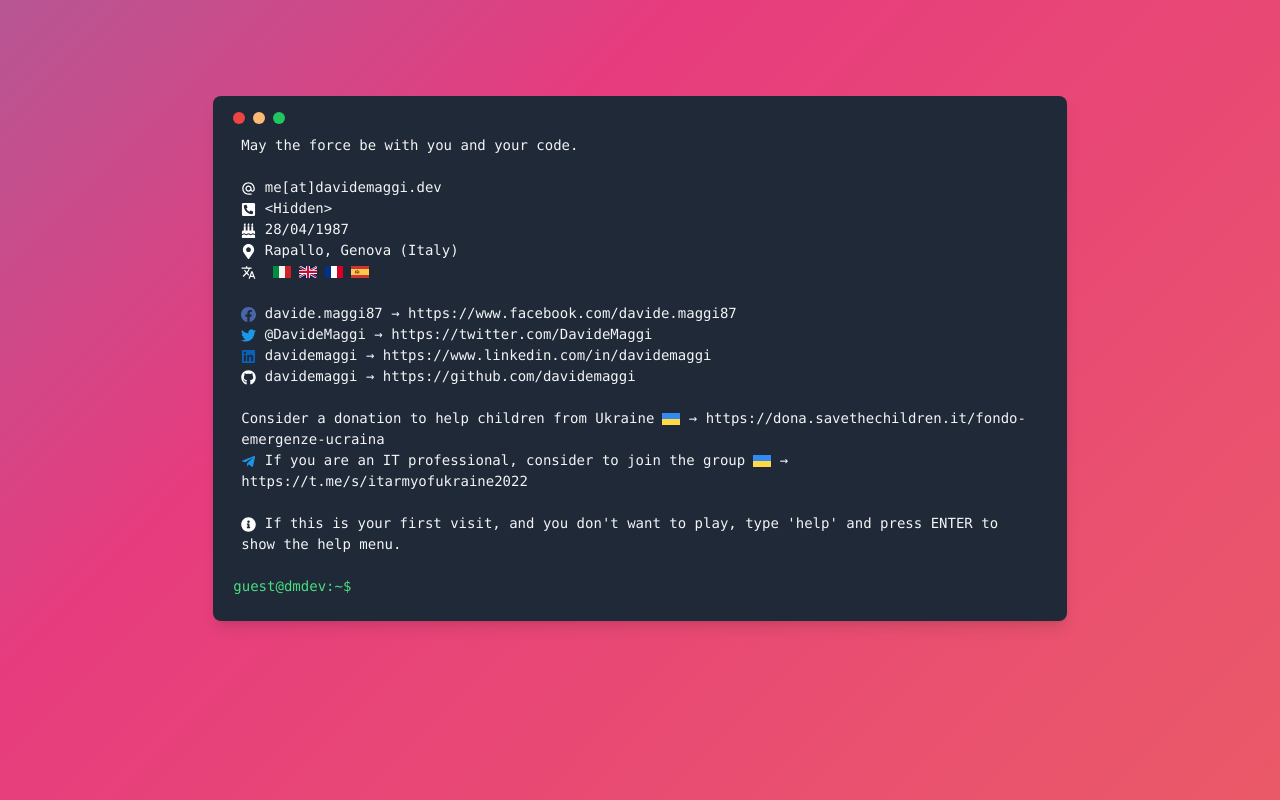
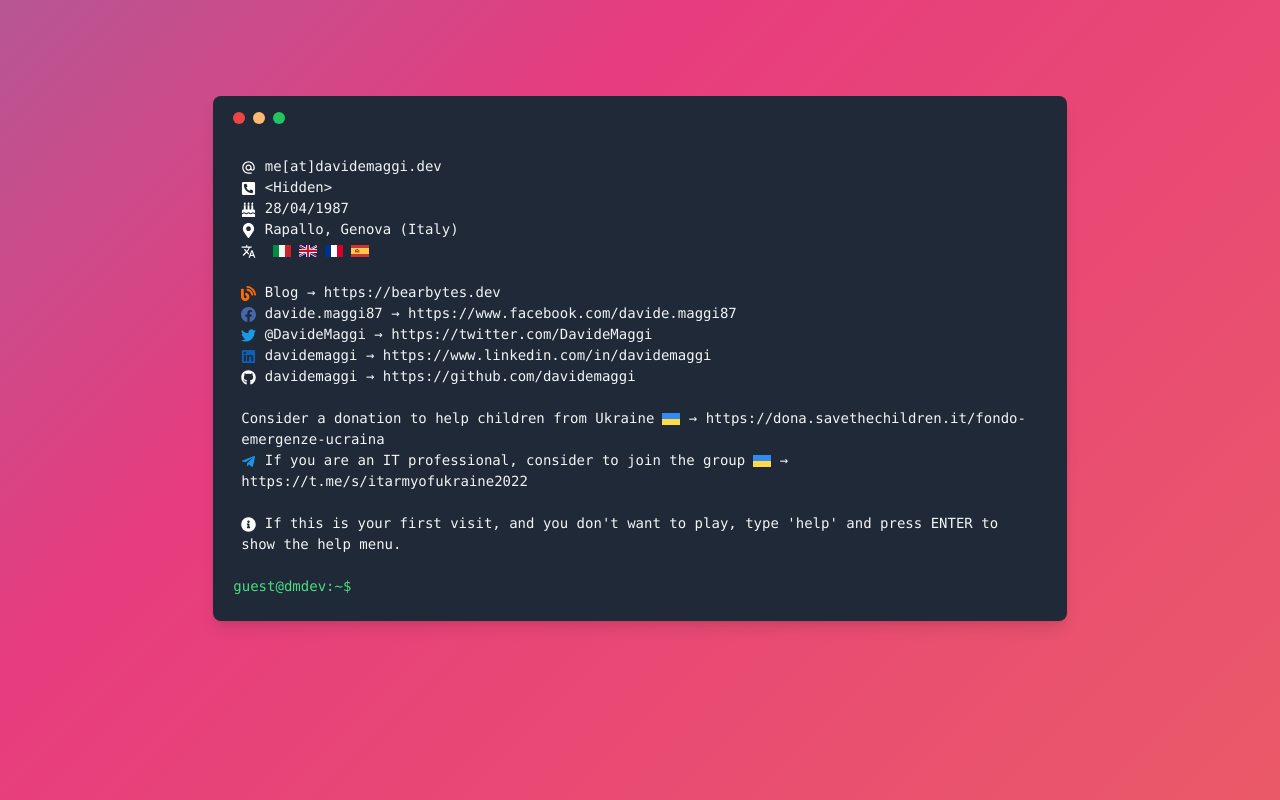
Before and after one commit to davidemaggi/davidemaggi.dev, a React (Create React App) app: page / in a window 1280 px wide. Built offline with nearby package versions, Linux system fonts and the light colour scheme.

Commit message:
Added Blog

```diff
--- a/src/assets/data/personal.ts
+++ b/src/assets/data/personal.ts
@@ -1,5 +1,5 @@
 import { BsFacebook } from "react-icons/bs";
-import { FaGithub, FaLinkedin } from "react-icons/fa";
+import { FaBlog, FaGithub, FaLinkedin } from "react-icons/fa";
 import { SiTwitter } from "react-icons/si";
 
 const personalData={
@@ -10,6 +10,7 @@
     phone:"About.Phone",
 
     social:[
+        {name:"Blog",url:"https://bearbytes.dev", icon:FaBlog, color:"#FF6B01"},
         {name:"davide.maggi87",url:"https://www.facebook.com/davide.maggi87", icon:BsFacebook, color:"#4867aa"},
         {name:"@DavideMaggi",url:"https://twitter.com/DavideMaggi", icon:SiTwitter, color:"#1c99e6"},
         {name:"davidemaggi",url:"https://www.linkedin.com/in/davidemaggi", icon:FaLinkedin, color:"#0961b8"},
```
